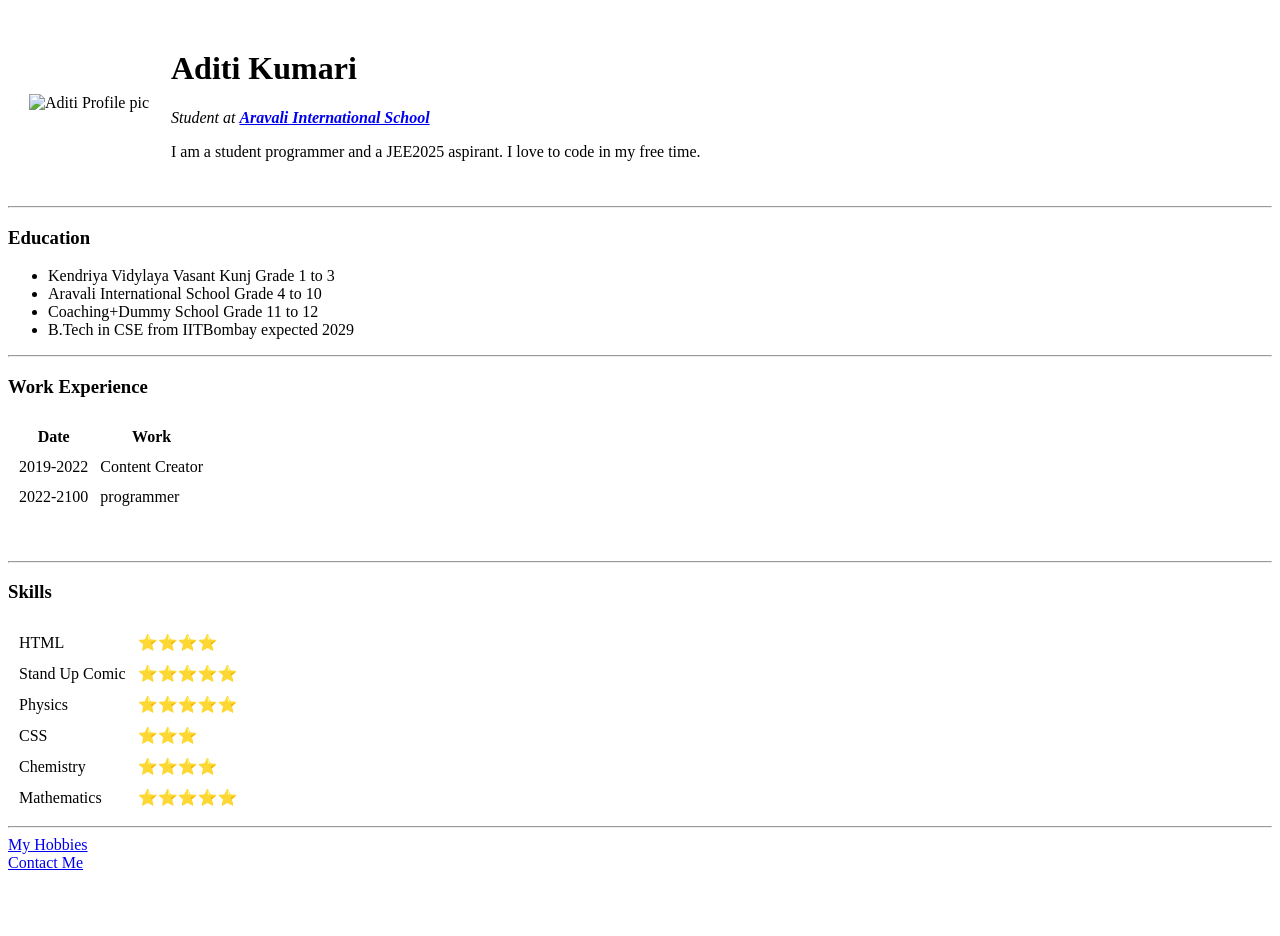
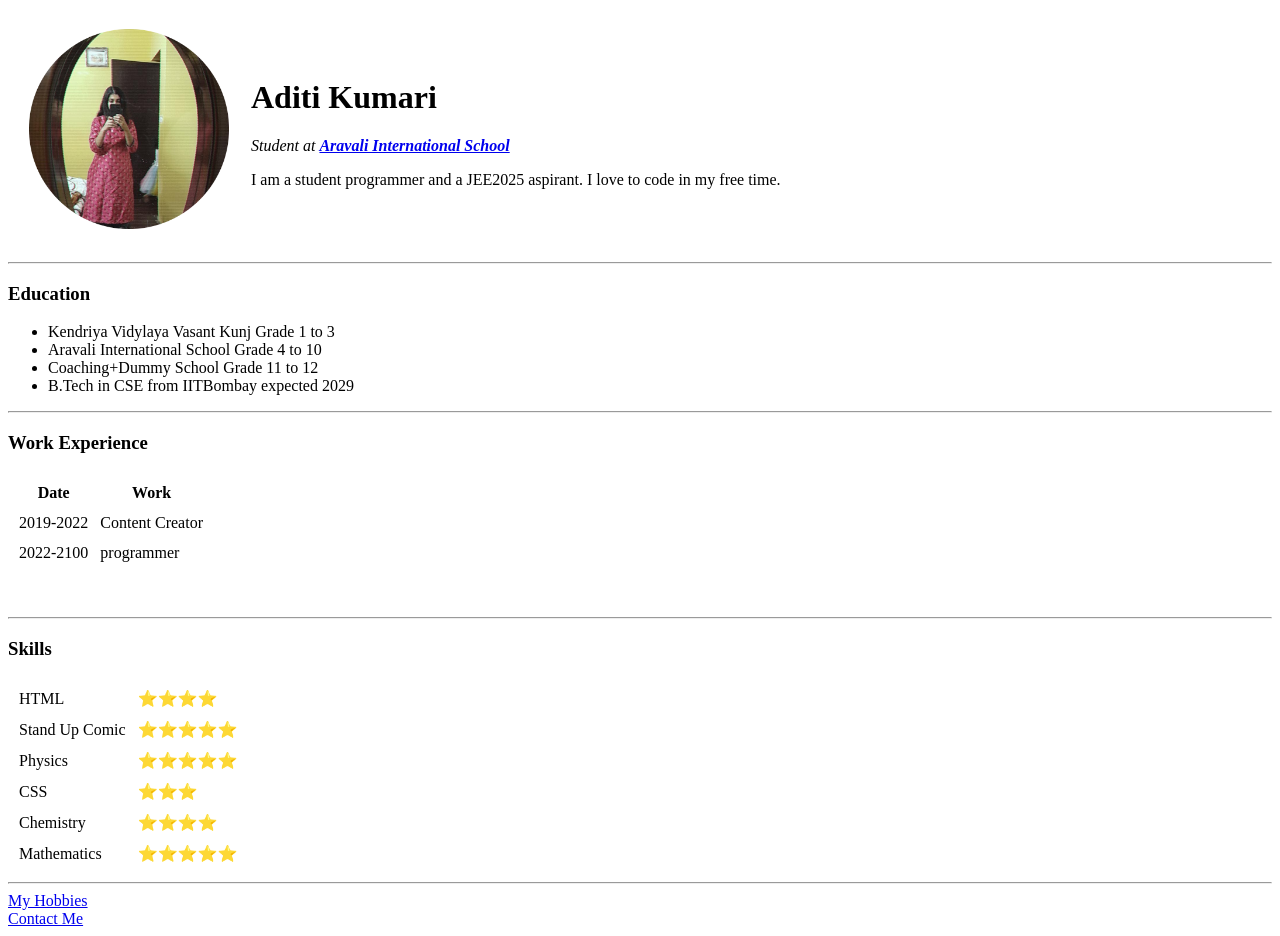
Before and after one commit to honestlyaditi/cv, a plain HTML site: page index.html in a window 1280 px wide. Before the commit the page ends 880 px from the top, so only its background shows below. Drawn offline with Linux system fonts and the light colour scheme.

Commit message:
Update index.html

```diff
--- a/index.html
+++ b/index.html
@@ -7,7 +7,7 @@
 <body>
     <table cellspacing="20">
         <tr>
-            <td> <img src="images/ADITI.png" alt="Aditi Profile pic" width="200"></td>
+            <td> <img src="ADITI.png" alt="Aditi Profile pic" width="200"></td>
             <td> <h1>Aditi Kumari</h1>
                 <p> <em>Student at <strong><a href=http://aravali.edu.in>Aravali International School</a></strong></em></p>
                 <p>I am a student programmer and a JEE2025 aspirant. I love to code in my free time.</p> </td>
```
